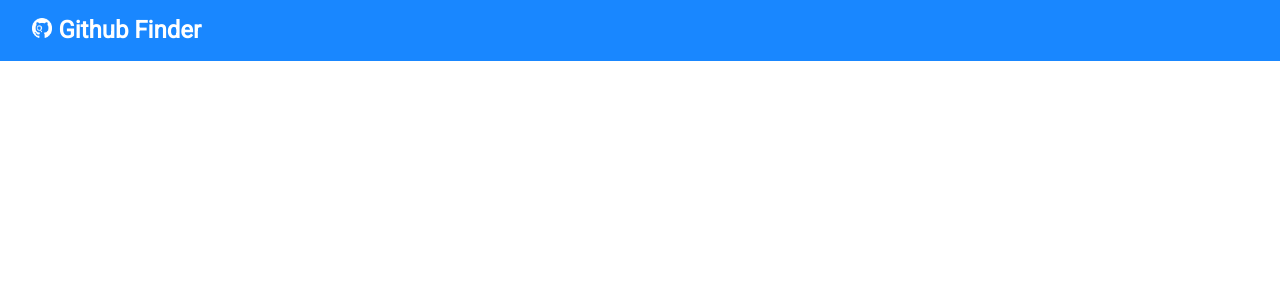
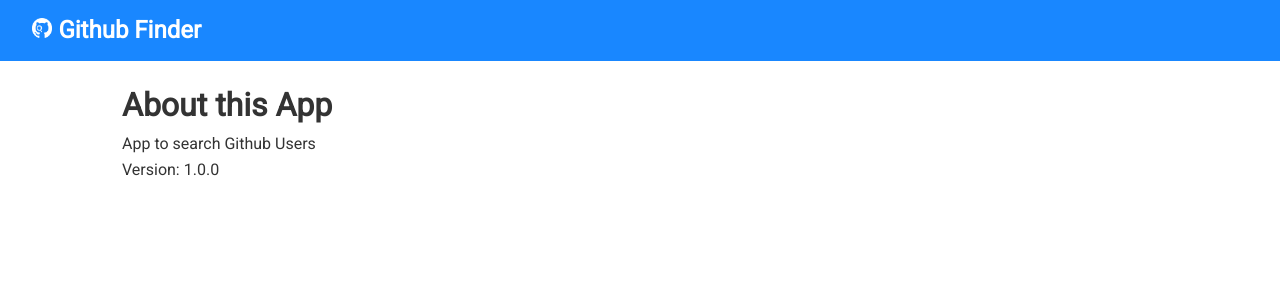
Before and after one commit to alexleybourne/Github-Finder, a React (Create React App) app: page /about in a window 1280 px wide. Shown: the top 300 px of the page. Built offline with nearby package versions, Linux system fonts and the light colour scheme; no server answers.

Commit message:
Path to about added

```diff
--- a/src/App.js
+++ b/src/App.js
@@ -8,6 +8,7 @@
 import Users from "./components/users/Users"
 import Search from "./components/users/Search"
 import Alert from "./components/layout/Alert"
+import About from "./components/pages/About"
 import axios from "axios"
 
 class App extends Component {
@@ -67,6 +68,7 @@
               <Users loading={loading} users={users} />
             </Fragment>
           } />
+          <Route exact path = "/about" component = {About}/>
         </Switch>
 
         </div>
--- a/src/components/pages/About.js
+++ b/src/components/pages/About.js
@@ -9,3 +9,5 @@
         </Fragment>
     )
 }
+
+export default About
```
